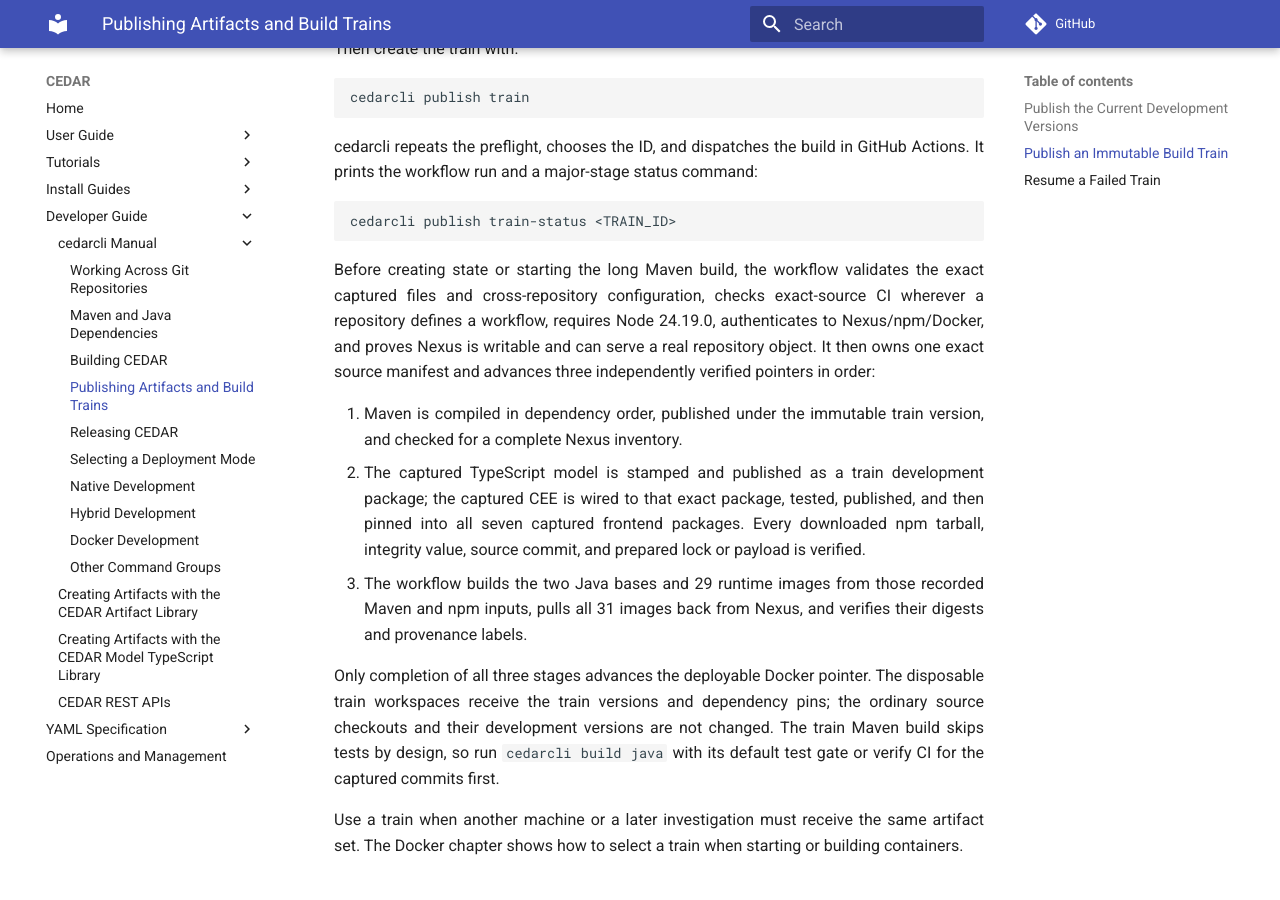
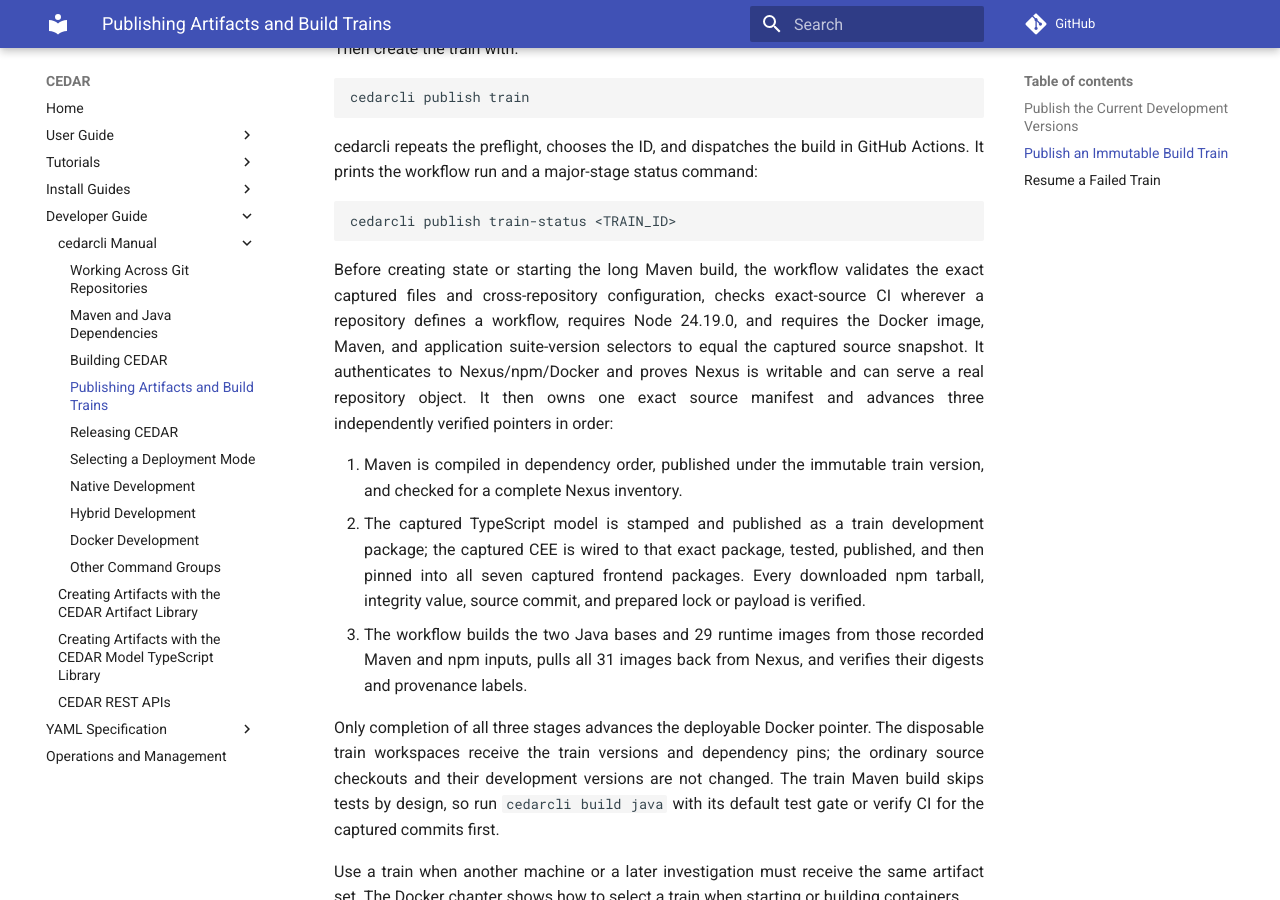
Before and after one commit to metadatacenter/cedar-mkdocs, an MkDocs documentation site: the page built from docs/developer-guide/cedarcli/publishing.md, in a window 1280 px wide and 900 px high, scrolled down 1653 px. Built offline with MkDocs 1.6.1 and Material for MkDocs 9.7.7, drawn with Linux system fonts in a browser that asks for light colours; comment, search, counter and statistics services are not loaded.

Commit message:
Document Docker suite version preflight

```diff
--- a/docs/developer-guide/cedarcli/publishing.md
+++ b/docs/developer-guide/cedarcli/publishing.md
@@ -84,8 +84,9 @@ cedarcli publish train-status <TRAIN_ID>
 
 Before creating state or starting the long Maven build, the workflow validates the exact captured
 files and cross-repository configuration, checks exact-source CI wherever a repository defines a
-workflow, requires Node 24.19.0, authenticates to Nexus/npm/Docker, and proves Nexus is writable and
-can serve a real repository object. It then owns one exact source manifest and advances three
+workflow, requires Node 24.19.0, and requires the Docker image, Maven, and application suite-version
+selectors to equal the captured source snapshot. It authenticates to Nexus/npm/Docker and proves
+Nexus is writable and can serve a real repository object. It then owns one exact source manifest and advances three
 independently verified pointers in order:
 
 1. Maven is compiled in dependency order, published under the immutable train version, and checked
```
Also changed, not shown: docs/developer-guide/cedarcli/release.md (+4 -0 lines).
